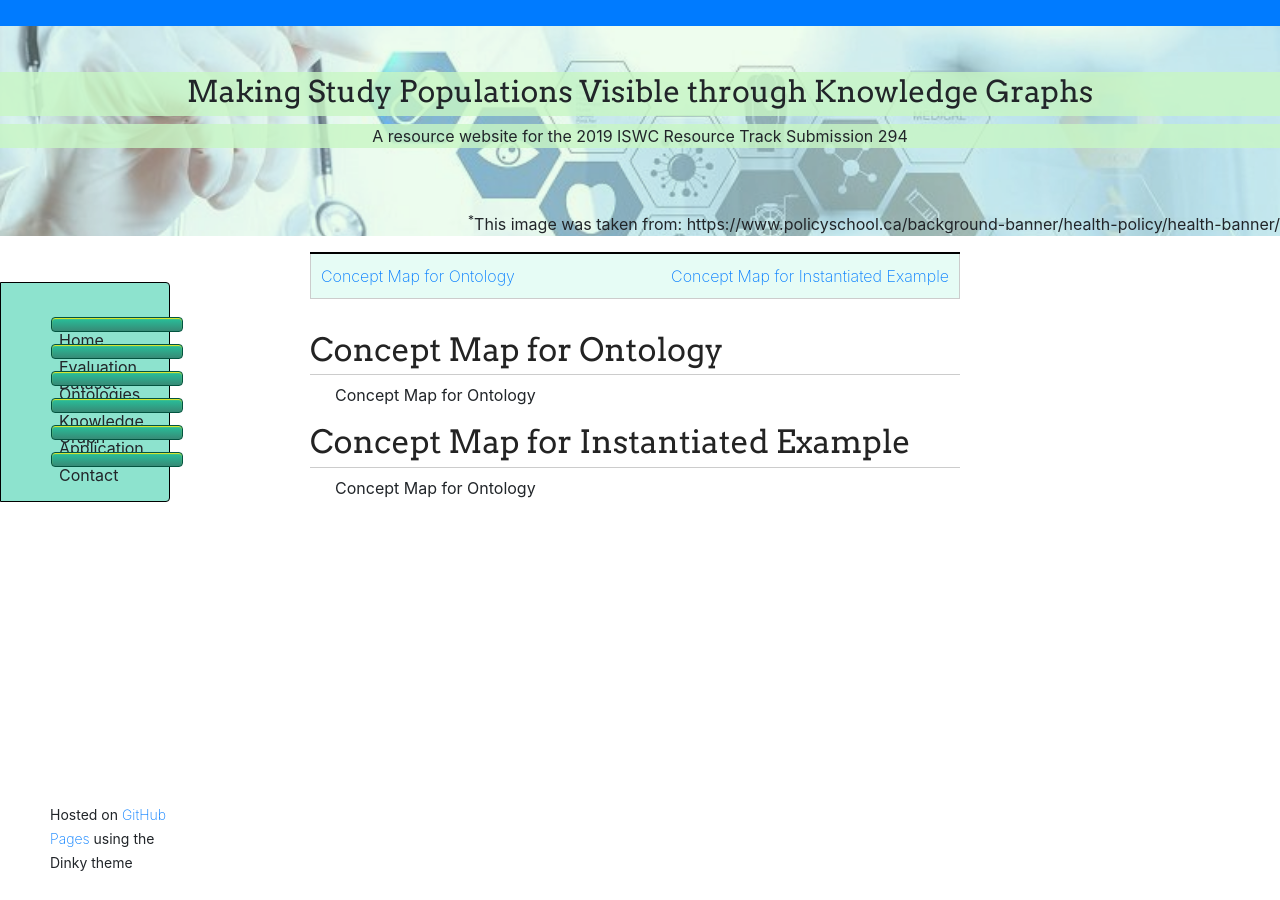
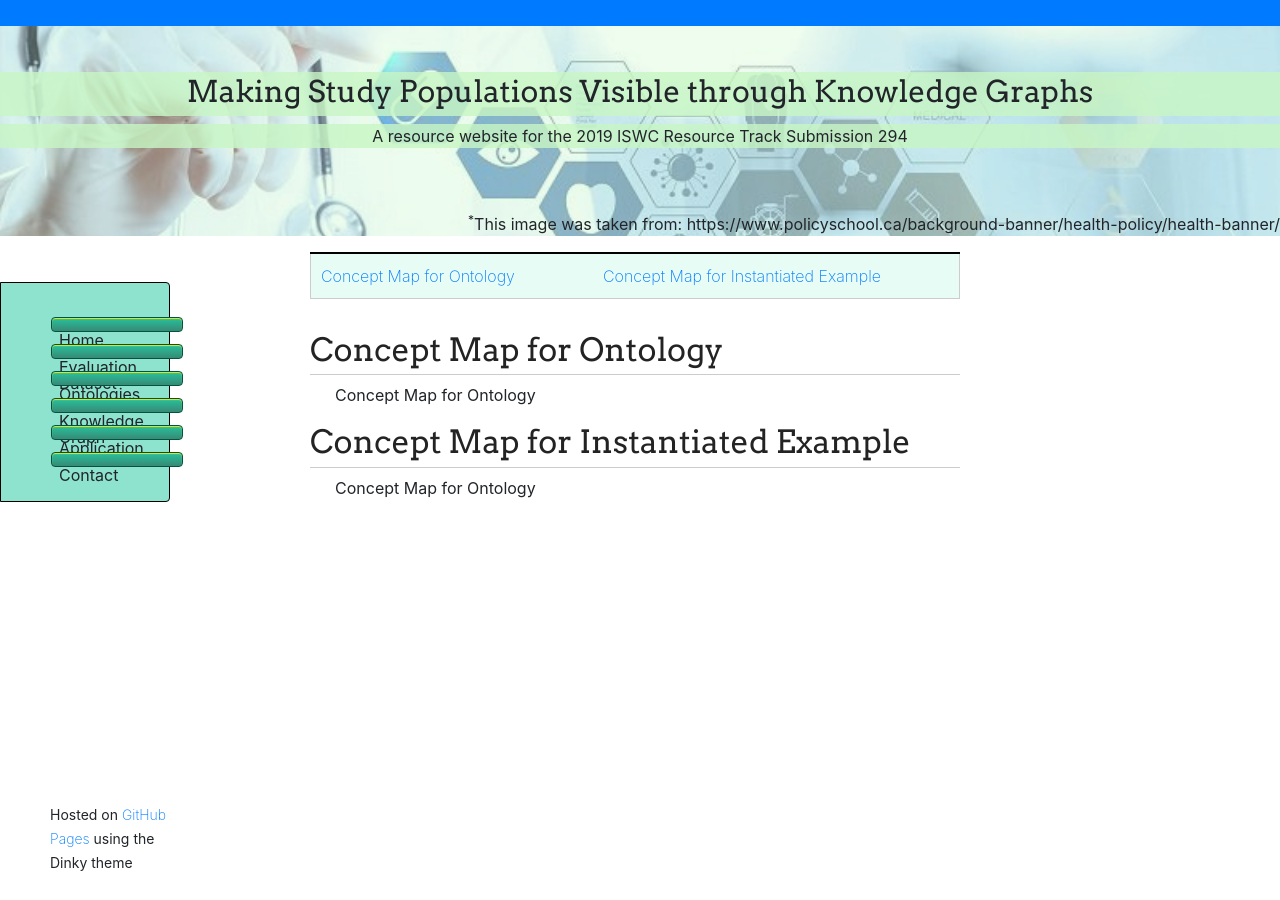
Before and after one commit to tetherless-world/study-cohort-ontology, a Jekyll site: the page built from schema-diagram.md, in a window 1280 px wide. Built offline with Jekyll 4.4.1, drawn with Linux system fonts in a browser that asks for light colours; nearby versions of some CDN libraries; our own code applies the rules of GitHub Pages for plain Markdown files; library files that are not in the unit come from our copies.

Commit message:
Update jekyll-theme-dinky.scss

```diff
--- a/_sass/jekyll-theme-dinky.scss
+++ b/_sass/jekyll-theme-dinky.scss
@@ -511,8 +511,8 @@ table.scroll tbody {
 tbody { border-top: 2px solid black; }
 
 tbody td, thead th {
-     width: 80%;
-     padding: 10px;
+     width: 20%;
+     padding:10px;
      background: #e6fcf5;
      white-space: nowrap;
 }
```
